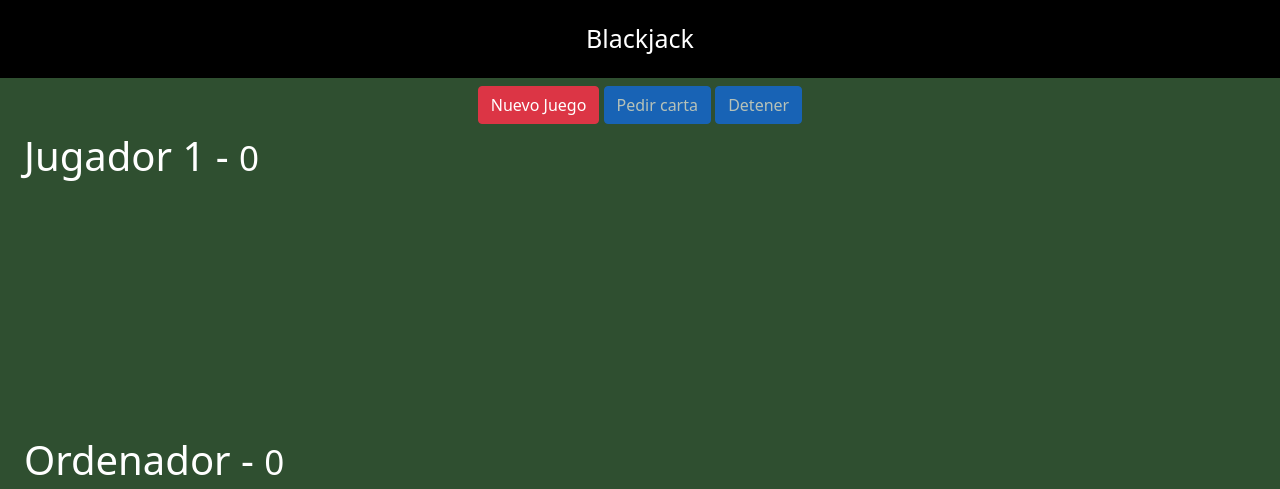
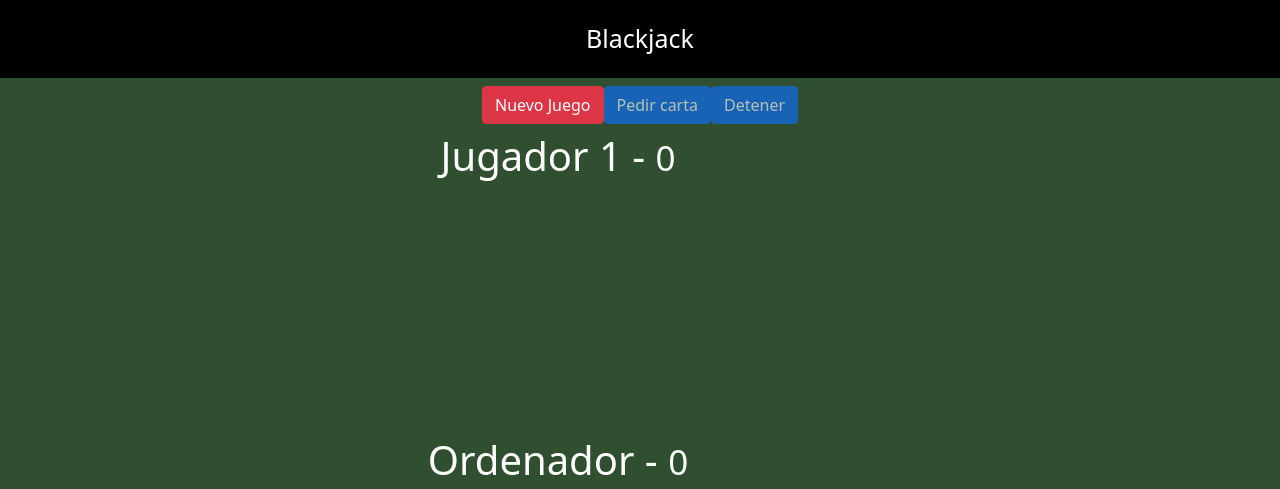
Before and after one commit to garbarok/Blackjack-Game, a website: page index.html in a window 1280 px wide. Drawn offline with nearby package versions, Linux system fonts and the light colour scheme.

Commit message:
Center Cards

```diff
--- a/assets/css/styles.css
+++ b/assets/css/styles.css
@@ -4,6 +4,7 @@ body {
   background-color: #2f4f30;
   color: white;
 }
+
 .title {
   text-align: center;
   background-color: black;
@@ -11,6 +12,7 @@ body {
   padding: 20px;
   font-size: 25px;
 }
+
 .carta {
   position: relative;
   width: 150px;
@@ -22,3 +24,17 @@ body {
 #jugador-cartas {
   height: 240px;
 }
+
+.row {
+  display: flex;
+  justify-content: center;
+}
+
+.col {
+  display: flex;
+  flex-direction: column;
+  align-items: center;
+}
+.btn-container {
+  display: inline-flex;
+}
--- a/index.html
+++ b/index.html
@@ -1,21 +1,30 @@
 <!DOCTYPE html>
 <html lang="en">
-
   <head>
-    <meta charset="UTF-8">
-    <meta http-equiv="X-UA-Compatible" content="IE=edge">
-    <meta name="viewport" content="width=device-width, initial-scale=1.0">
-    <link href="https://cdn.jsdelivr.net/npm/bootstrap@5.1.0/dist/css/bootstrap.min.css" rel="stylesheet"
-        integrity="sha384-KyZXEAg3QhqLMpG8r+8fhAXLRk2vvoC2f3B09zVXn8CA5QIVfZOJ3BCsw2P0p/We" crossorigin="anonymous">
-    <link rel="stylesheet" href="./assets/css/styles.css">
+    <meta charset="UTF-8" />
+    <meta http-equiv="X-UA-Compatible" content="IE=edge" />
+    <meta name="viewport" content="width=device-width, initial-scale=1.0" />
+    <link
+      href="https://cdn.jsdelivr.net/npm/bootstrap@5.1.0/dist/css/bootstrap.min.css"
+      rel="stylesheet"
+      integrity="sha384-KyZXEAg3QhqLMpG8r+8fhAXLRk2vvoC2f3B09zVXn8CA5QIVfZOJ3BCsw2P0p/We"
+      crossorigin="anonymous"
+    />
+    <link rel="stylesheet" href="./assets/css/styles.css" />
     <title>Blackjack</title>
   </head>
   <header class="title">Blackjack</header>
   <div class="raw mt-2">
     <div id="divBotones" class="col text-center">
-        <button id='btnNuevo' class='btn btn-danger'>Nuevo Juego</button>
-        <button id='btnPedir' disabled='disabled' class='btn btn-primary'>Pedir carta</button>
-        <button id='btnDetener' disabled='disabled' class='btn btn-primary'>Detener</button>
+      <div class="btn-container">
+        <button id="btnNuevo" class="btn btn-danger">Nuevo Juego</button>
+        <button id="btnPedir" disabled="disabled" class="btn btn-primary">
+          Pedir carta
+        </button>
+        <button id="btnDetener" disabled="disabled" class="btn btn-primary">
+          Detener
+        </button>
+      </div>
     </div>
     <div id="gameResult" class="col text-center mt-2"></div>
   </div>
@@ -23,19 +32,14 @@
   <div class="row container">
     <div class="col">
       <h1>Jugador 1 - <small>0</small></h1>
-        <div id="jugador-cartas" class="divCartas">
-
-        </div>
+      <div id="jugador-cartas" class="divCartas"></div>
     </div>
   </div>
 
   <div class="row container mt-2">
     <div class="col">
       <h1>Ordenador - <small>0</small></h1>
-        <div id="ordenador-cartas" class="divCartas">
-
-
-        </div>
+      <div id="ordenador-cartas" class="divCartas"></div>
     </div>
   </div>
 
@@ -45,11 +49,9 @@
     <script>
       console.log(miModulo);
 
-        document.querySelector('#btnNuevo').addEventListener('click', () => {
+      document.querySelector("#btnNuevo").addEventListener("click", () => {
         miModulo.newGame();
-        })
-
+      });
     </script>
   </body>
-
 </html>
```
Lines whose indentation alone changed are shown as unchanged.
